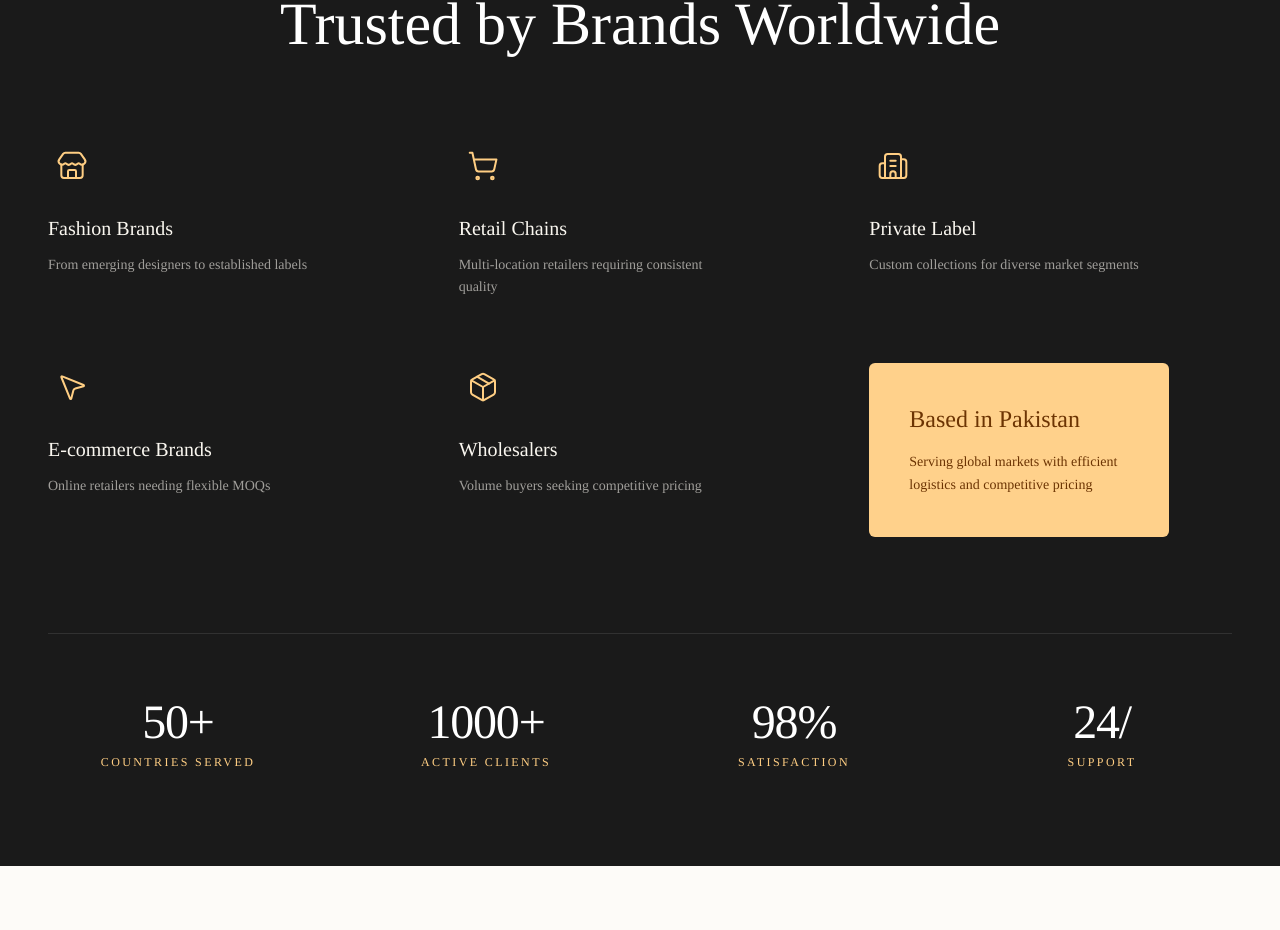
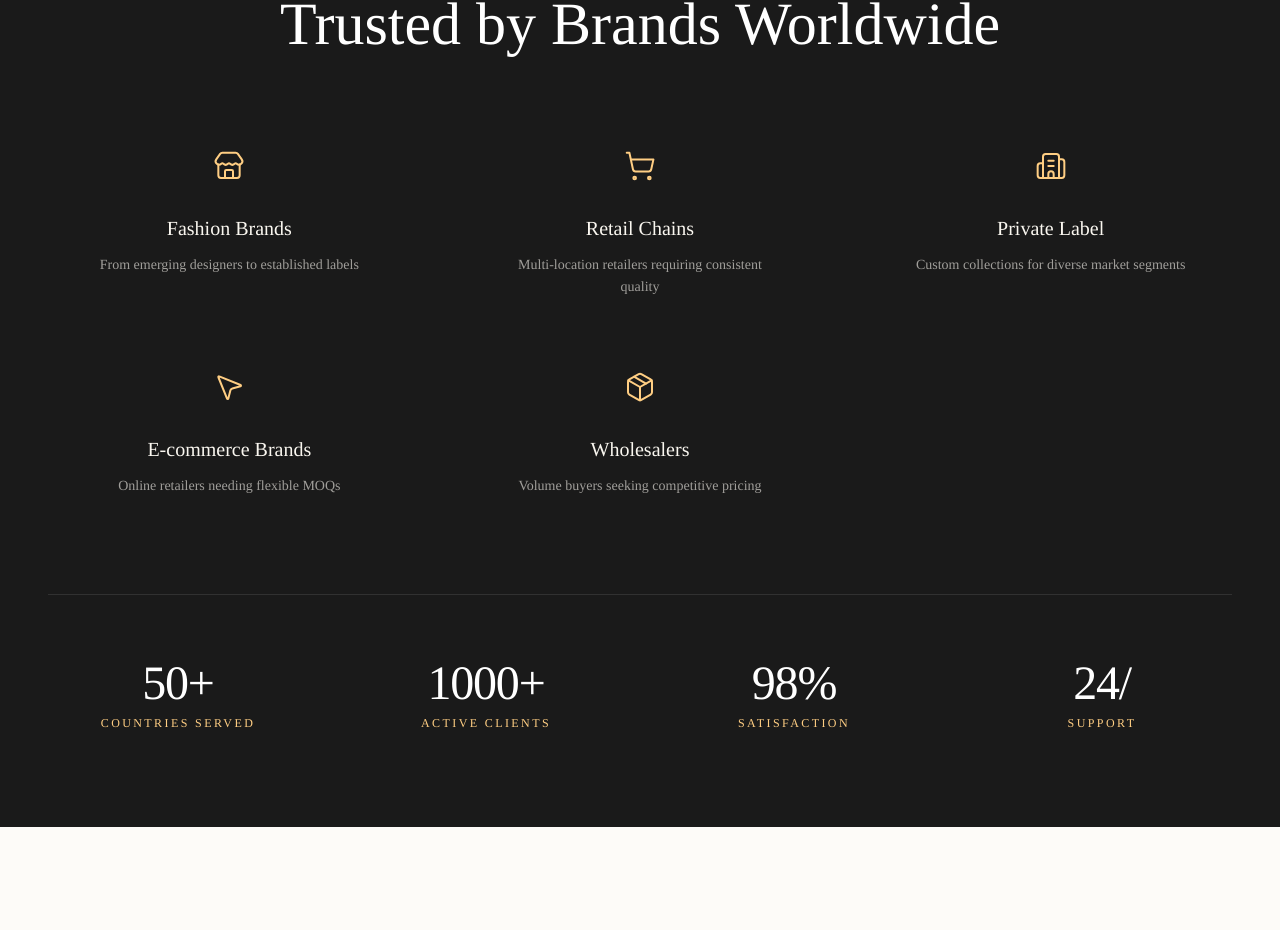
Before and after one commit to Lordevs/Smart-Range-Leather, a Next.js app: page / in a window 1280 px wide. Shown: the part 9149-10079 px from the top of the page. Built offline with nearby package versions, Linux system fonts and the light colour scheme; no server answers.

Commit message:
feat: Implement a reusable client segments section component and integrate it into the home page.

```diff
--- a/src/components/common/client-segments-section.tsx
+++ b/src/components/common/client-segments-section.tsx
@@ -76,7 +76,7 @@ export function ClientSegmentsSection({
                 duration: 0.8,
                 ease: [0.22, 1, 0.36, 1],
               }}
-              className="flex flex-col items-center md:items-start text-center md:text-left space-y-6">
+              className="flex flex-col items-center text-center space-y-6">
               <div className="flex h-12 w-12 items-center justify-center">
                 <segment.icon
                   className="h-8 w-8 text-primary"
@@ -95,7 +95,7 @@ export function ClientSegmentsSection({
           ))}
 
           {/* Highlight Card */}
-          <motion.div
+          {/* <motion.div
             initial={{ opacity: 0, scale: 0.9, x: 20 }}
             whileInView={{ opacity: 1, scale: 1, x: 0 }}
             viewport={{ once: true }}
@@ -109,7 +109,7 @@ export function ClientSegmentsSection({
             <p className="text-sm leading-relaxed">
               {highlightCard.description}
             </p>
-          </motion.div>
+          </motion.div> */}
         </div>
 
         {/* Stats Section */}
--- a/src/components/shared/home-clients-section.tsx
+++ b/src/components/shared/home-clients-section.tsx
@@ -8,7 +8,6 @@ import {
   Package,
 } from "lucide-react";
 import { ClientSegmentsSection } from "../common/client-segments-section";
-
 
 const clientSegments = [
   {
```
